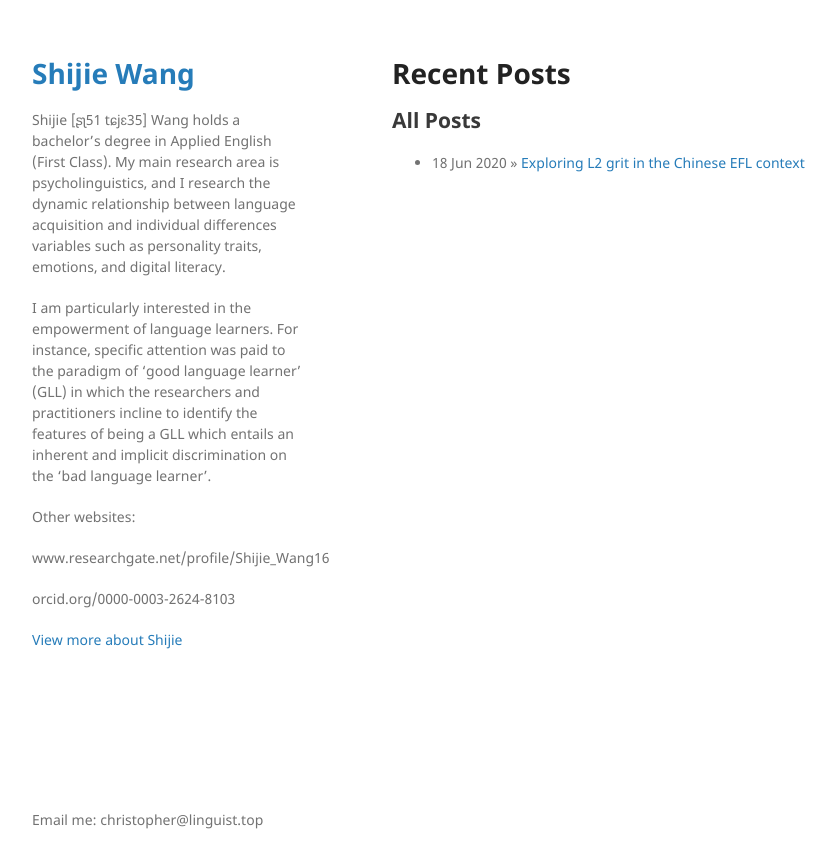
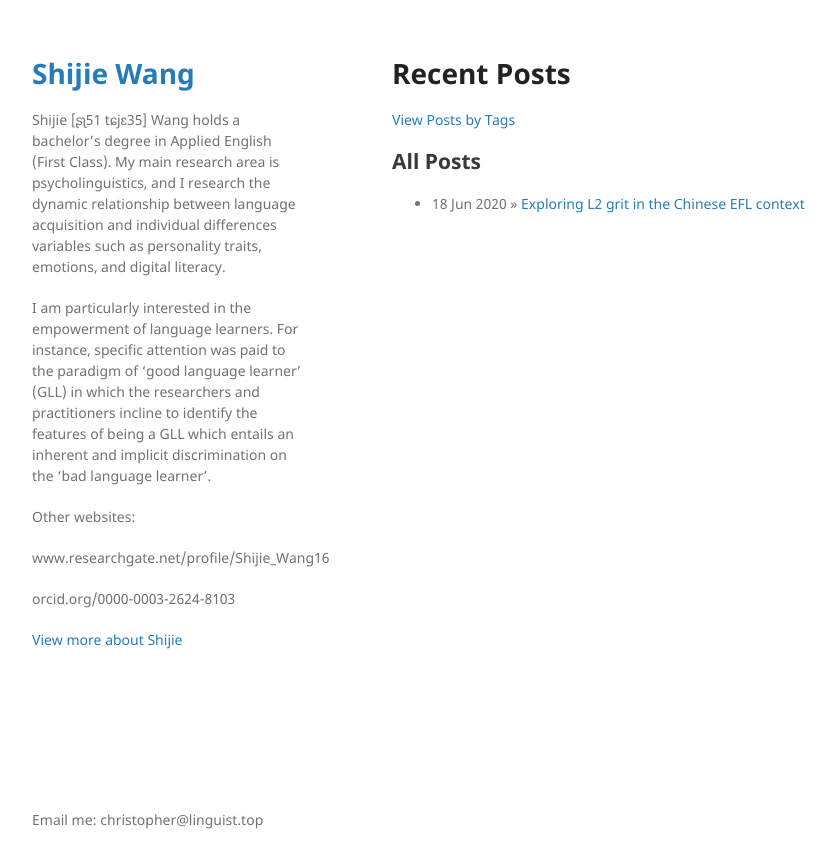
Before and after one commit to ChristopherTLAL/personal-blog, a Jekyll site: the page built from index.md, in a window 1280 px wide. Shown: the top 868 px of the page, without its empty margins (178-1014 px from the left). Built offline with Jekyll 4.4.1, drawn with Linux system fonts in a browser that asks for light colours; our own code applies the rules of GitHub Pages for plain Markdown files.

Commit message:
Update default.html

```diff
--- a/_layouts/default.html
+++ b/_layouts/default.html
@@ -42,6 +42,7 @@
 
       {{ content }}
 
+         <p class="view"><a href="Posts_by_Tags">View Posts by Tags</a></p>
         <div id="home">
     <h2>All Posts</h2>
     <ul class="posts">
```
